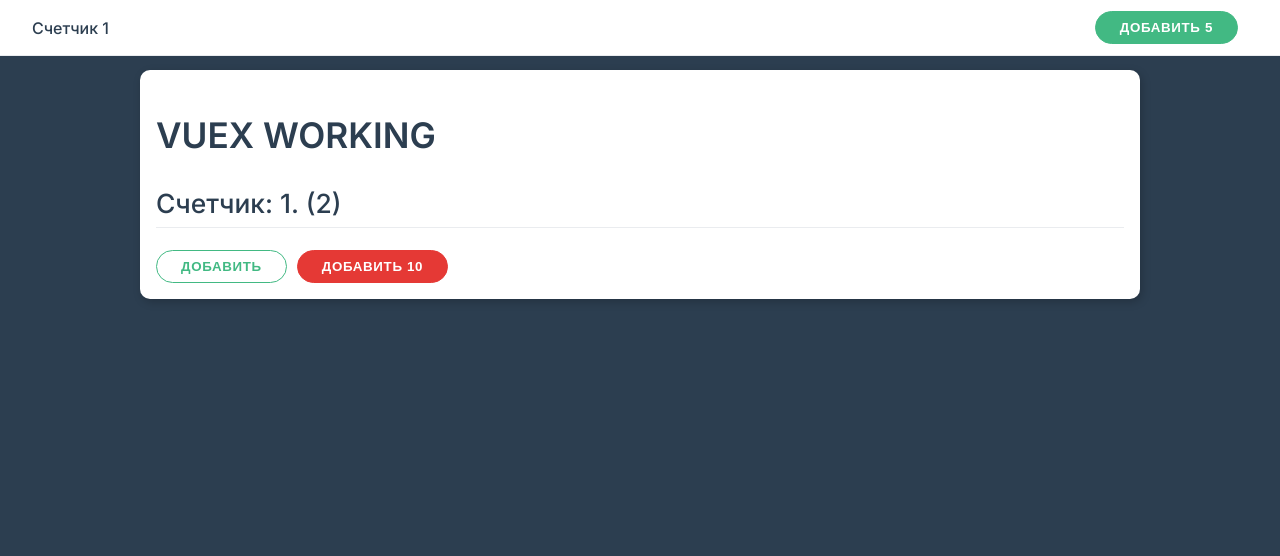
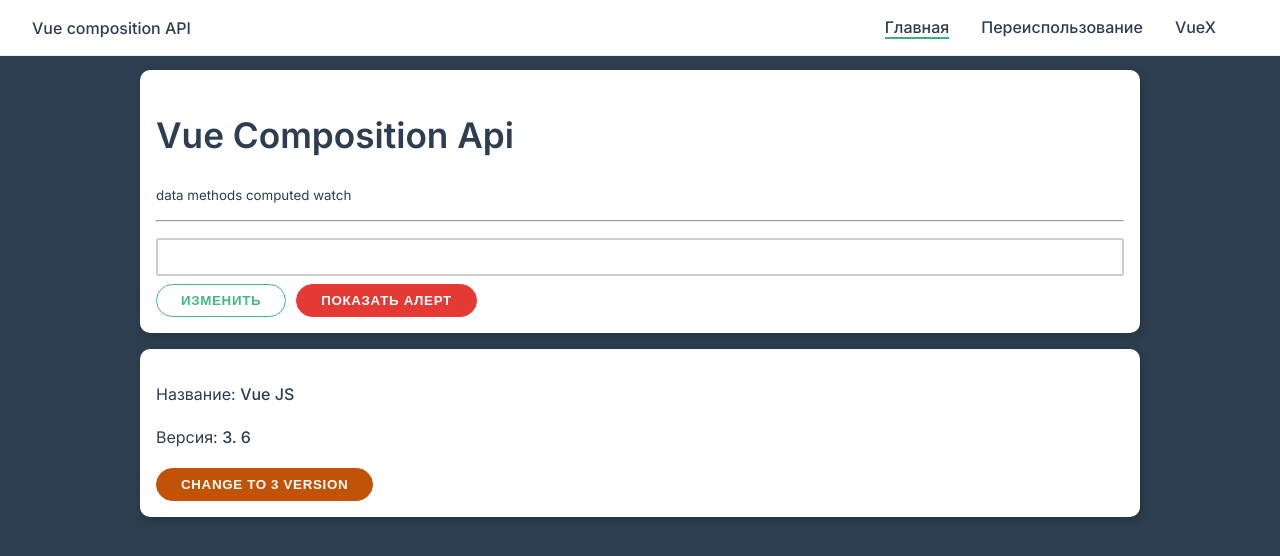
Before and after one commit to Cibulya/vue-course, a Vue app: page / in a window 1280 px wide. Shown: the top 556 px of the page. Built offline with nearby package versions, Linux system fonts and the light colour scheme.

Commit message:
10 lesson done

```diff
--- a/src/App.vue
+++ b/src/App.vue
@@ -1,35 +1,19 @@
 <template>
-  <the-navbar></the-navbar>
+  <header class="navbar">
+    <strong>Vue composition API</strong>
+    <ul class="navbar-menu">
+        <li>
+            <router-link to="/">Главная</router-link>
+        </li>
+        <li>
+            <router-link to="/reusable">Переиспользование</router-link>
+        </li>
+        <li>
+            <router-link to="/vuex">VueX</router-link>
+        </li>
+    </ul>
+  </header>
   <div class="container with-nav">
-    <div class="card">
-      <h1>{{ upperCaseTitle }}</h1>
-      <h2>Счетчик: {{ counter }}. ({{ doubleCounter }})</h2>
-      <button @click="add" class="btn">Добавить</button>
-      <button @click="incrementAsync({value:10,delay:100})" class="btn danger">Добавить 10</button>
-    </div>
+    <router-view></router-view>
   </div>
 </template>
-
-<script>
-import {mapGetters,mapMutations,mapActions} from 'vuex';
-import TheNavbar from './TheNavbar.vue'
-export default {
-  components: {TheNavbar},
-  // computed:mapGetters(['counter','doubleCounter','upperCaseTitle']),
-  computed:{
-    ...mapGetters(['upperCaseTitle']),
-    ...mapGetters('count',['counter','doubleCounter'])
-  },
-  // data() {
-  //   return {
-  //     counter:0,
-  //   }
-  // },
-  methods:{
-    ...mapMutations({
-      add:'count/increment',
-    }),
-    ...mapActions('count',['incrementAsync'])
-  }
-}
-</script>
--- /dev/null
+++ b/src/AppAlert.vue
@@ -0,0 +1,16 @@
+<template>
+    <div class="alert"
+         :class="type"
+         @click="this.$emit('close')">
+        <p class="alert-title">{{ title }}</p>
+        <p>Lorem ipsum dolor sit amet consectetur.</p>
+    </div>
+</template>
+
+
+<script>
+    export default {
+        emits:['close'],
+        props:['title','type']
+    }
+</script>
--- /dev/null
+++ b/src/FrameforkInfo.vue
@@ -0,0 +1,32 @@
+<template>
+    <div class="card">
+      <p>Название: <strong>{{ name }}</strong></p>
+      <p>Версия: <strong>{{ version }}.  {{ doubleVersion }}</strong></p>
+      <button class="btn warning" @click="change">change to 3 version</button>
+    </div>
+</template>
+
+
+<script>
+import { computed , inject} from 'vue';
+
+export default {
+    props:{
+        name:String,
+        version:Number,
+    },
+   emits:['change-version'],
+   setup(props,context) {
+    const version = inject('version')
+    const doubleVersion = computed(() => version.value * 2);
+    const change = () => context.emit('change-version', 3)
+    return {
+        name:inject('name'),
+        version,
+        changeToThree:change,
+        doubleVersion,
+        change
+    }
+   }
+}
+</script>
--- a/src/main.js
+++ b/src/main.js
@@ -1,7 +1,9 @@
 import { createApp } from 'vue'
 import App from './App.vue'
 import './theme.css'
-import store from './store/index.js'
+import { router } from './router'
+import { store } from './store'
 createApp(App)
+.use(router)
 .use(store)
 .mount('#app')
--- /dev/null
+++ b/src/router.js
@@ -0,0 +1,14 @@
+import { createRouter,createWebHistory } from "vue-router";
+import HomePage from '@/views/HomePage.vue';
+import Reusable from '@/views/Reusable.vue';
+import VueX from '@/views/VuexPage.vue';
+
+export const router = createRouter({
+    history:createWebHistory(),
+    routes:[
+        {path:'/',component:HomePage},
+        {path:'/reusable',component:Reusable},
+        {path:'/vuex',component:VueX}
+    ],
+    linkActiveClass:'active'
+});
--- /dev/null
+++ b/src/store.js
@@ -0,0 +1,14 @@
+import { createStore } from "vuex";
+
+export const store = createStore({
+    state() {
+        return {
+            title:'This is VueX + composition'
+        }
+    },
+    getters:{
+        appTitle(state) {
+            return state.title.trim();
+        }
+    }
+})
--- a/src/store/index.js
+++ /dev/null
@@ -1,18 +0,0 @@
-import { createStore } from "vuex";
-import counterModule from "./modules/counter";
-
-export default createStore({
-    modules:{
-       count: counterModule
-    },
-    state() {
-        return {
-            appTitle:'Vuex Working'
-        }
-    },
-    getters: {
-        upperCaseTitle(state) {
-            return state.appTitle.toLocaleUpperCase();
-        }
-    }
-})
--- a/src/store/modules/counter.js
+++ /dev/null
@@ -1,35 +0,0 @@
-export default {
-    namespaced:true,
-    state() {
-        return {
-            counter:1
-        }
-    },
-    mutations:{
-        increment(state) {
-            state.counter++;
-        },
-        addFive(state,payload) {
-            state.counter = state.counter + payload.value;
-        },
-
-    },
-    actions :{
-        incrementAsync({commit},payload){
-            setTimeout(()=>{
-                commit('addFive',payload)
-            },payload.delay)
-        }
-    },
-    getters: {
-        counter(state) {
-            if(state.counter > 30){
-                return 0
-            }
-            return state.counter;
-        },
-        doubleCounter(_, getters) {
-            return getters.counter * 2
-        }
-    }
-}
--- /dev/null
+++ b/src/use/alert.js
@@ -0,0 +1,9 @@
+import { ref } from "vue"
+
+export const useAlert = () => {
+    const alert = ref(false);
+    const toggle = () => alert.value = !alert.value;
+    const closeAlert = () => alert.value = false;
+
+    return { alert,toggle,closeAlert}
+}
--- /dev/null
+++ b/src/views/HomePage.vue
@@ -0,0 +1,84 @@
+<template>
+     <app-alert
+    v-if="alert"
+    title="Работаем с Composition APi"
+    type="danger"
+    @close="closeAlert"
+    ></app-alert>
+        <div class="card">
+      <h1>Vue Composition Api</h1>
+      <small>data methods computed watch</small>
+      <hr>
+      <div class="form-control">
+        <input type="text" v-model="textInput">
+      </div>
+      <button class="btn" @click="change">Изменить</button>
+
+      <button class="btn danger" @click="toggle">{{alert ? 'Закрыть Алерт' : 'Показать Алерт'  }}</button>
+    </div>
+
+    <framefork-info
+     :name="name"
+     :version="version"
+     @change-version="changeVers"
+     class="test-from-app"
+     >
+    </framefork-info>
+</template>
+
+<script>
+import {ref,
+  reactive,
+  toRefs,
+  isRef,
+  isReactive,
+  computed,
+  provide,
+    watch} from 'vue';
+    import FrameforkInfo from '@/FrameforkInfo.vue';
+    import AppAlert from '@/AppAlert.vue';
+    import { useAlert } from '@/use/alert';
+    const {alert,toggle,closeAlert}=useAlert();
+    export default {
+        setup() {
+    const name = ref('Vue JS');
+    const version = ref(3);
+    const textInput = ref(null);
+    const firstName = ref('');
+
+
+    const framework = reactive({
+      name:'Vue JS',
+      version:'3'
+    });
+    function changeVers(number) {
+      version.value = number
+    };
+
+    function changeInfo() {
+       name.value = 'Vue JS!';
+       version.value = 42;
+    };
+    provide('name',name);
+    provide('version',version)
+    watch([textInput],(newVals,oldVals)=>{
+      console.log(newVals)
+      console.log(oldVals)
+    });
+    return {
+      change:changeInfo,
+      textInput,
+      changeVers,
+      name,
+      version,
+      alert,
+      toggle,
+      closeAlert
+    }
+  },
+  components:{
+    FrameforkInfo,
+    AppAlert
+  }
+    }
+</script>
--- /dev/null
+++ b/src/views/Reusable.vue
@@ -0,0 +1,43 @@
+<template>
+    <app-alert
+    v-if="alert"
+    title="Работаем с Composition APi"
+    type="primary"
+    @close="closeAlert"
+    ></app-alert>
+<div class="card">
+    <h2>Переиспользование</h2>
+    <button
+    @click="toggle"
+    class="btn primary">{{alert ? 'Закрыть сообщение' : 'Показать сообщение'}}</button>
+    <button class="btn" @click="navigate">Перейти на главную</button>
+</div>
+
+</template>
+
+
+<script>
+import { useRouter,useRoute } from 'vue-router';
+import AppAlert from '@/AppAlert.vue';
+import { useAlert } from '@/use/alert';
+
+export default {
+
+ setup() {
+    const {alert,toggle,closeAlert} = useAlert();
+    const {path} = useRoute();
+    const router = useRouter();
+    const navigate = () => router.push('/');
+
+    return {
+       navigate,
+       alert,
+       toggle,
+       closeAlert
+    }
+ },
+ components:{
+    AppAlert,
+ }
+}
+</script>
--- /dev/null
+++ b/src/views/VuexPage.vue
@@ -0,0 +1,18 @@
+<template>
+    <div class="card">
+        <h1>{{appTitle }}</h1>
+    </div>
+</template>
+
+
+<script>
+import { useStore } from 'vuex';
+    export default {
+        setup() {
+            const store = useStore();
+            return {
+                appTitle:store.getters.appTitle.toUpperCase()
+            }
+        }
+    }
+</script>
```
